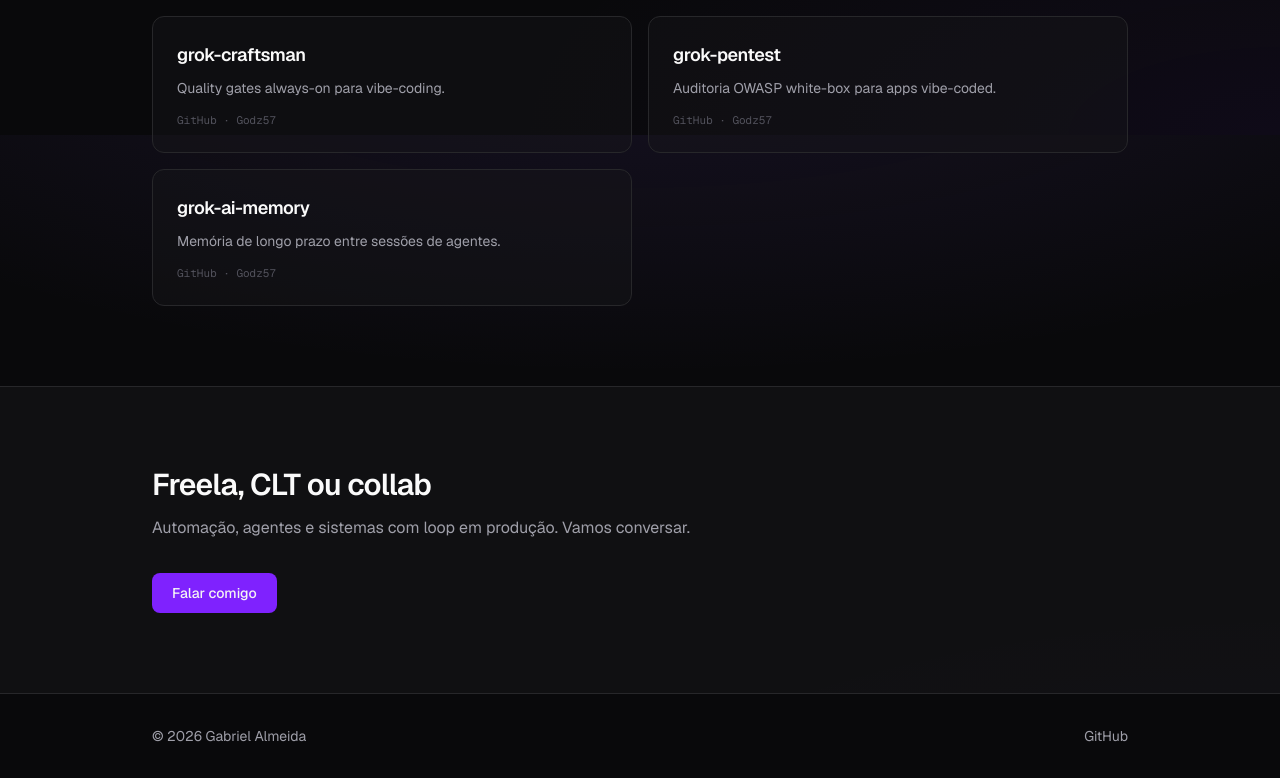
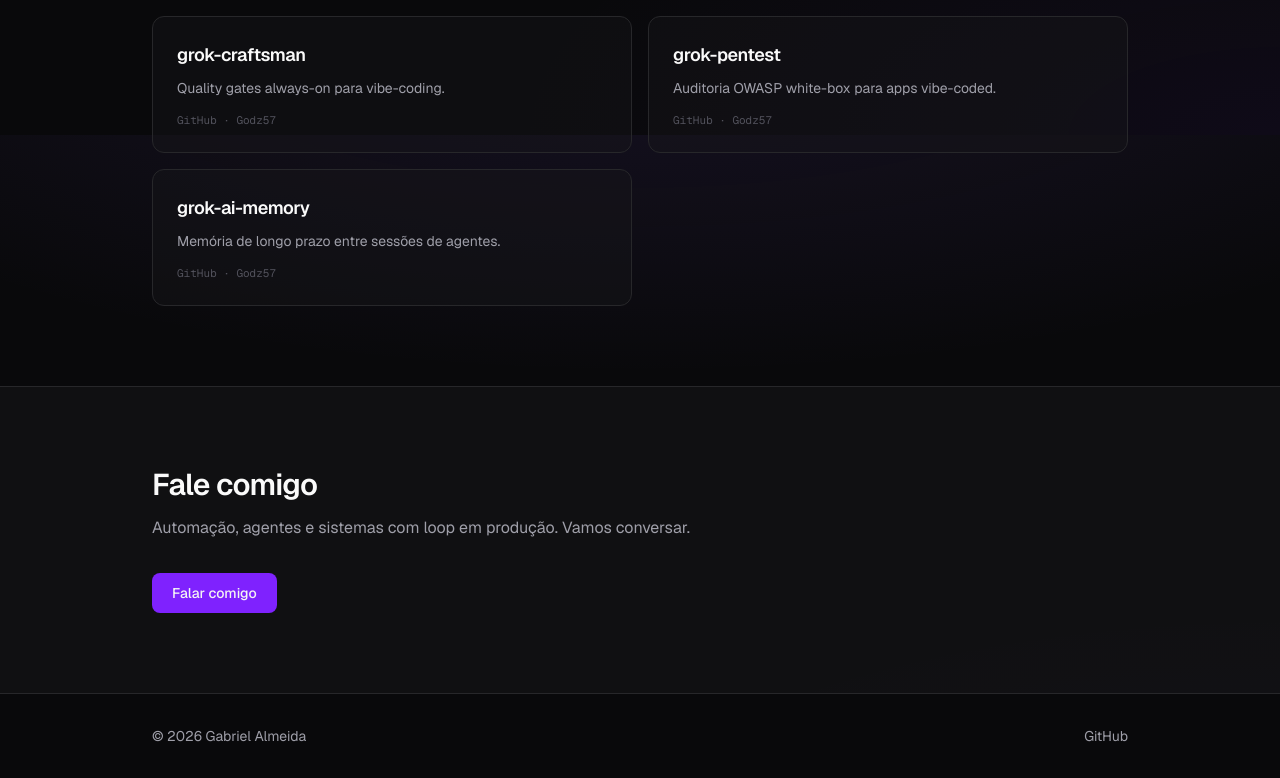
Before and after one commit to Godz57/gabriel-portfolio, a Next.js app: page / in a window 1280 px wide. Shown: the part 2265-3043 px from the top of the page. Built offline with nearby package versions, Linux system fonts and the light colour scheme; no server answers.

Commit message:
copy: CTA section title to Fale comigo

```diff
--- a/app/page.tsx
+++ b/app/page.tsx
@@ -70,7 +70,7 @@ export default function Home() {
       <section className="border-t border-zinc-800 bg-zinc-900/50">
         <div className="mx-auto max-w-5xl px-4 py-16 sm:px-6 sm:py-20">
           <h2 className="text-2xl font-semibold tracking-tight text-zinc-50 sm:text-3xl">
-            Freela, CLT ou collab
+            Fale comigo
           </h2>
           <p className="mt-3 max-w-2xl text-sm leading-relaxed text-zinc-400 sm:text-base">
             Automação, agentes e sistemas com loop em produção. Vamos conversar.
```
